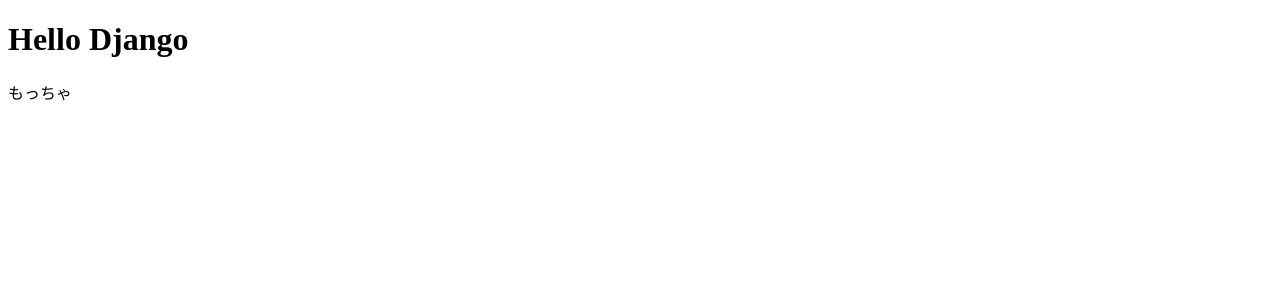
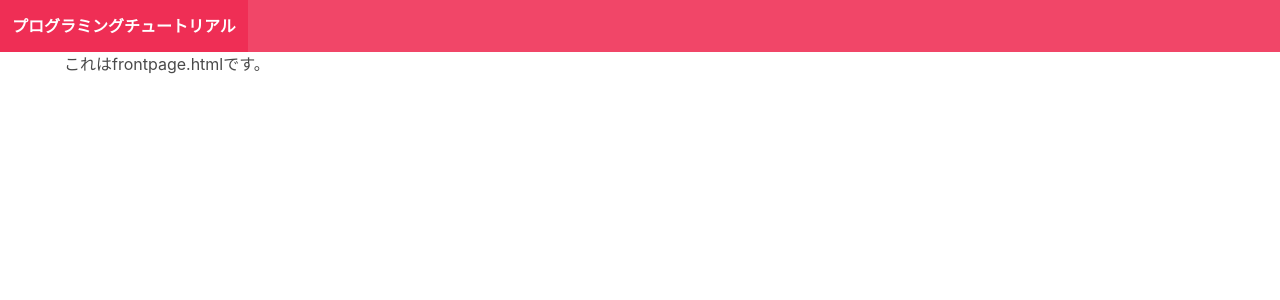
Before and after one commit to taku5748/Django-tutorial, a Python web app: template blog/templates/blog/frontpage.html in a window 1280 px wide. Shown: the top 300 px of the page. Run offline with Jinja, Linux system fonts and the light colour scheme; the template is opened without the code that fills it, so the values that code supplies are empty.

Commit message:
second commit

```diff
--- a/blog/admin.py
+++ b/blog/admin.py
@@ -1,3 +1,5 @@
 from django.contrib import admin
+from .models import Post
+# Register your models here.
 
-# Register your models here.
+admin.site.register(Post)
--- /dev/null
+++ b/blog/templates/blog/base.html
@@ -0,0 +1,26 @@
+<!DOCTYPE html>
+<html lang="en">
+<head>
+    <meta charset="UTF-8">
+    <meta http-equiv="X-UA-Compatible" content="IE=edge">
+    <meta name="viewport" content="width=device-width, initial-scale=1.0">
+    <title>Document</title>
+    <link rel="stylesheet" href="https://cdn.jsdelivr.net/npm/bulma@0.9.4/css/bulma.min.css">
+</head>
+<body>
+    <nav class="navbar is-danger">
+        <div class="navbar-brand">
+            <a href="/" class="navbar-item">
+                <strong>プログラミングチュートリアル</strong>
+            </a>
+        </div>
+    </nav>
+
+    <section>
+        <div class="container">
+            {% block content %}{% endblock %}
+        </div>
+    </section>
+
+</body>
+</html>
--- a/blog/templates/blog/frontpage.html
+++ b/blog/templates/blog/frontpage.html
@@ -1,13 +1,7 @@
-<!DOCTYPE html>
-<html lang="en">
-<head>
-    <meta charset="UTF-8">
-    <meta http-equiv="X-UA-Compatible" content="IE=edge">
-    <meta name="viewport" content="width=device-width, initial-scale=1.0">
-    <title>Document</title>
-</head>
-<body>
-    <h1>Hello Django</h1>
-    <a>もっちゃ</a>
-</body>
-</html>
+{% extends "blog/base.html" %}
+
+{% block content %}
+    <div class="'post block">
+        <h2>これはfrontpage.htmlです。</h2>
+    </div>
+{% endblock %}
```
Also changed, not shown: db.sqlite3.
